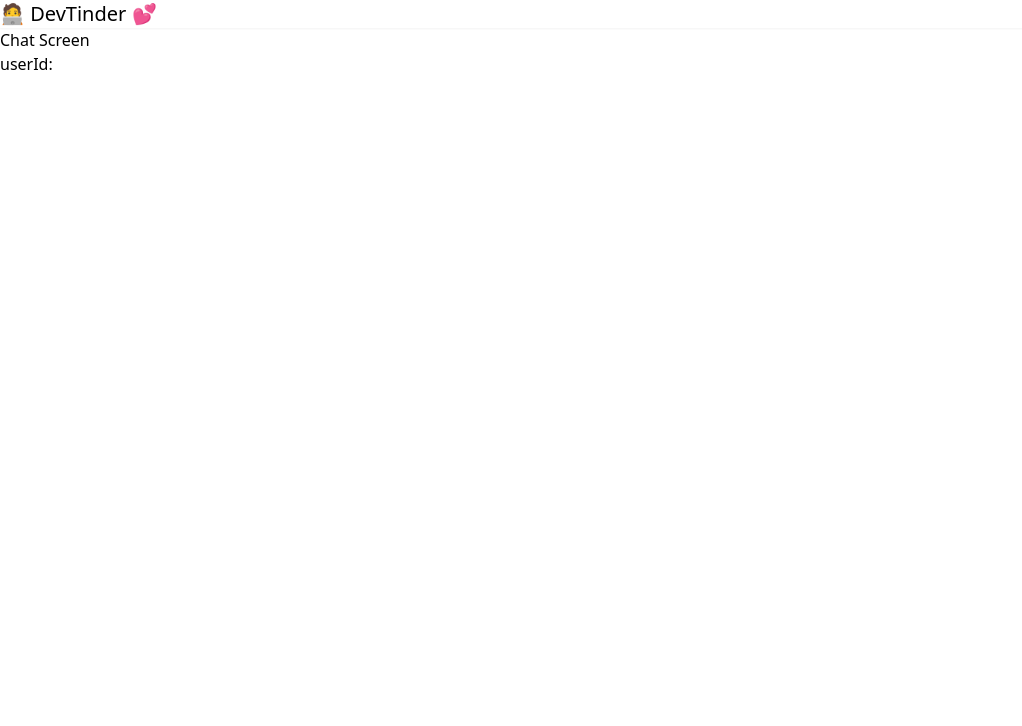
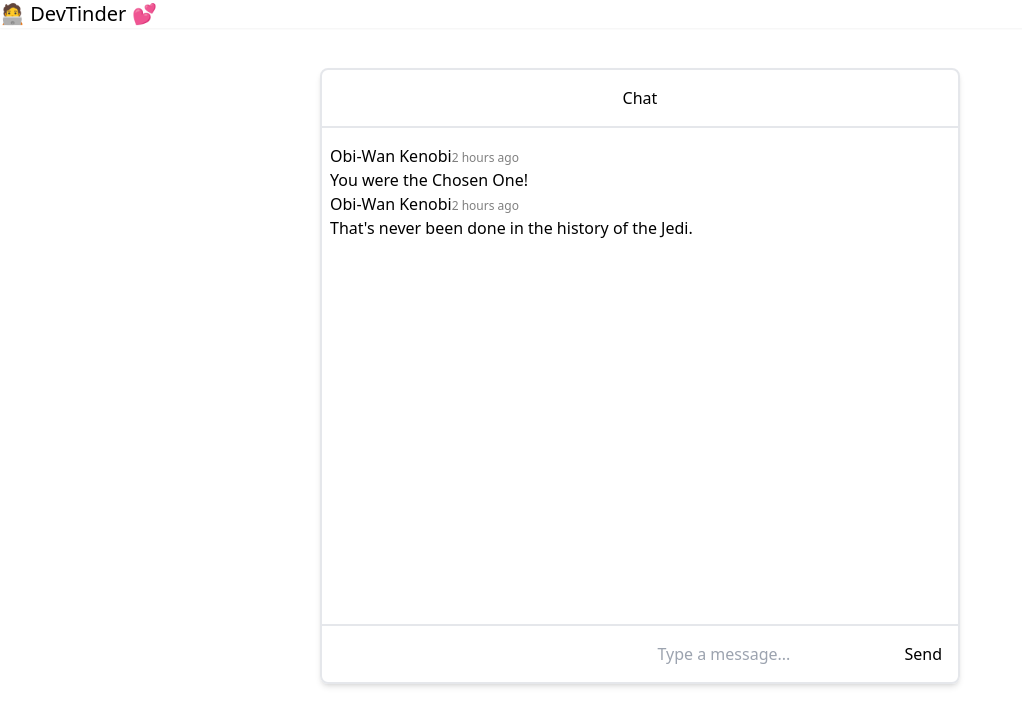
Before and after one commit to rkchoudhury/devTinder, a React (Vite) app in the folder client-web/: page /chat in a window 1280 px wide. Shown: the top 726 px of the page, without its empty margins (0-1022 px from the left). Built offline with nearby package versions, Linux system fonts and the light colour scheme; no server answers.

Commit message:
Added chat contents

```diff
--- a/client-web/src/screens/chat/Chat.tsx
+++ b/client-web/src/screens/chat/Chat.tsx
@@ -10,9 +10,34 @@ export const Chat: React.FC = () => {
   const { userId } = (location.state as ChatLocationState) || {};
 
   return (
-    <div>
-      <h1>Chat Screen</h1>
-      <h1>userId: {userId}</h1>
+    <div className='flex flex-col items-center justify-center'>
+      <div className='flex flex-col items-center justify-center border-2 rounded-lg shadow-md w-1/2 mt-10'>
+        <h1 className='border-b-2 py-4 mb-4 w-full text-center'>Chat</h1>
+        <div className='h-[60vh] w-full px-2'>
+          <div className="chat chat-start">
+            <div className="chat-header">
+              Obi-Wan Kenobi
+              <time className="text-xs opacity-50">2 hours ago</time>
+            </div>
+            <div className="chat-bubble chat-bubble-info">You were the Chosen One!</div>
+          </div>
+
+           <div className="chat chat-end">
+            <div className="chat-header">
+              Obi-Wan Kenobi
+              <time className="text-xs opacity-50">2 hours ago</time>
+            </div>
+            <div className="chat-bubble chat-bubble-accent">
+              That's never been done in the history of the Jedi.
+            </div>
+          </div>
+
+        </div>
+        <div className='border-t-2 py-4 px-4 w-full flex justify-end'>
+          <input type="text" placeholder="Type a message..." className="input input-md" />
+          <button className="btn btn-primary ml-4">Send</button>
+        </div>
+      </div>
     </div>
   );
 };
```
